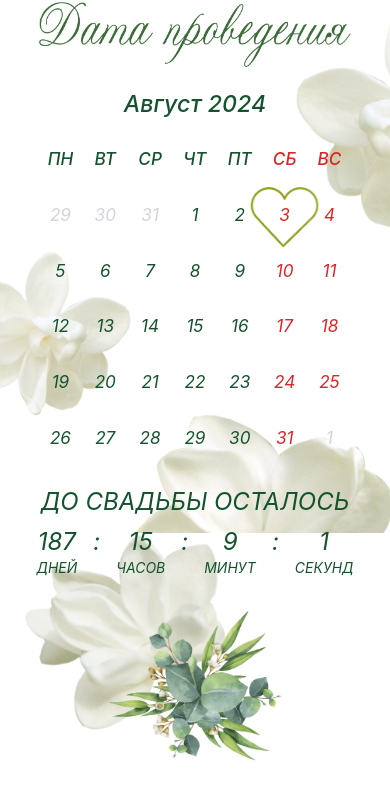
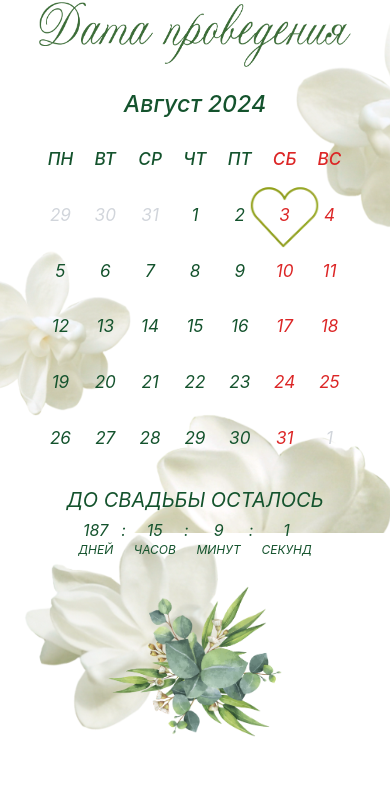
Before and after one commit to Aidarchik/weddingAlgizAndAngela, a React (Create React App) app: page / in a window 390 px wide. Shown: the part 1155-1954 px from the top of the page. Built offline with nearby package versions, Linux system fonts and the light colour scheme.

Commit message:
fix transition

```diff
--- a/src/components/content-wrapper/content-wrapper.js
+++ b/src/components/content-wrapper/content-wrapper.js
@@ -12,17 +12,17 @@ export function ContentWrapperLeft(props) {
     <div ref={ref} className="cw overflow-hidden mb-[40px]">
       <div className="container mx-auto h-full relative">
         <div className="cw__row flex items-center justify-center">
-          <div className="cw__image flex-initial basis-[20%] sm:basis-[13%] xl:basis-[10%] order-1  ">
+          <div className="cw__image flex-initial basis-[20%] sm:basis-[13%] xl:basis-[10%] order-1 relative z-10">
             <img src={greenBranchLeft} alt="" className="" />
           </div>
           <div
-            className={`cw__image flex-none absolute left-0 w-[100%] transition duration-[30000ms] ${
+            className={`cw__image flex-none absolute left-[-30%] z-0 w-[100%] transition ease-linear duration-[20000ms] ${
               inView && "translate-x-[130%]"
             }`}
           >
             <img src={hearts_L} alt="" className="top-0" />
           </div>
-          <div className="cw__body flex-initial basis-3/4 lg:basis-[50%] xl:basis-[40%] order-2 pr-6 mr-11">
+          <div className="cw__body flex-initial basis-3/4 lg:basis-[50%] xl:basis-[40%] order-2 pr-6 mr-11 relative z-10">
             {props.children}
           </div>
         </div>
@@ -39,17 +39,17 @@ export function ContentWrapperRight(props) {
     <div ref={ref} className="cw overflow-hidden mb-[40px]">
       <div className="container mx-auto h-full relative">
         <div className="cw__row flex items-center justify-center">
-          <div className="cw__image flex-initial basis-[20%] sm:basis-[13%] xl:basis-[10%] order-2  ">
+          <div className="cw__image flex-initial basis-[20%] sm:basis-[13%] xl:basis-[10%] order-2 relative z-10">
             <img src={greenBranchRight} alt="" className="" />
           </div>
           <div
-            className={`cw__image flex-none absolute right-0  w-[100%] transition duration-[30000ms] ${
+            className={`cw__image flex-none absolute right-[-30%] z-0 w-[100%] transition ease-linear duration-[20000ms] ${
               inView && "-translate-x-[130%]"
             }`}
           >
             <img src={hearts_R} alt="" className="top-0" />
           </div>
-          <div className="cw__body flex-initial basis-3/4 lg:basis-[50%] xl:basis-[40%] order-1 p-6 ml-11">
+          <div className="cw__body flex-initial basis-3/4 lg:basis-[50%] xl:basis-[40%] order-1 p-6 ml-11 relative z-10">
             {props.children}
           </div>
         </div>
--- a/src/components/date/timer/timer.js
+++ b/src/components/date/timer/timer.js
@@ -21,51 +21,53 @@ export default function Timer() {
     return () => clearInterval(interval);
   }, []);
   return (
-    <>
-      <h1 className="text-2xl">ДО СВАДЬБЫ ОСТАЛОСЬ</h1>
+    <div className="">
+      <h1 className="text-xl sm:text-2xl">ДО СВАДЬБЫ ОСТАЛОСЬ</h1>
       <div className="timer">
         <div className="timer__row flex item-center justify-center">
-          <div className="timer__column p-2">
+          <div className="timer__column p-1 sm:p-2">
             <div className="timer__item">
-              <div className="item__number text-2xl">{count.days}</div>
-              <h3 className="item__name text-sm uppercase">дней</h3>
+              <div className="item__number sm:text-2xl">{count.days}</div>
+              <h3 className="item__name text-xs sm:text-sm uppercase">дней</h3>
             </div>
           </div>
-          <div className="timer__column p-2">
+          <div className="timer__column p-1 sm:p-2">
             <div className="timer__item">
-              <div className="item__number text-2xl">:</div>
+              <div className="item__number sm:text-2xl">:</div>
             </div>
           </div>
-          <div className="timer__column p-2">
+          <div className="timer__column p-1 sm:p-2">
             <div className="timer__item">
-              <div className="item__number text-2xl">{count.hours}</div>
-              <h3 className="item__name text-sm uppercase">часов</h3>
+              <div className="item__number sm:text-2xl">{count.hours}</div>
+              <h3 className="item__name text-xs sm:text-sm uppercase">часов</h3>
             </div>
           </div>
-          <div className="timer__column p-2">
+          <div className="timer__column p-1 sm:p-2">
             <div className="timer__item">
-              <div className="item__number text-2xl">:</div>
+              <div className="item__number sm:text-2xl">:</div>
             </div>
           </div>
-          <div className="timer__column p-2">
+          <div className="timer__column p-1 sm:p-2">
             <div className="timer__item">
-              <div className="item__number text-2xl">{count.minutes}</div>
-              <h3 className="item__name text-sm uppercase">минут</h3>
+              <div className="item__number sm:text-2xl">{count.minutes}</div>
+              <h3 className="item__name text-xs sm:text-sm uppercase">минут</h3>
             </div>
           </div>
-          <div className="timer__column p-2">
+          <div className="timer__column p-1 sm:p-2">
             <div className="timer__item">
-              <div className="item__number text-2xl">:</div>
+              <div className="item__number sm:text-2xl">:</div>
             </div>
           </div>
-          <div className="timer__column p-2">
+          <div className="timer__column p-1 sm:p-2">
             <div className="timer__item">
-              <div className="item__number text-2xl">{count.seconds}</div>
-              <h3 className="item__name text-sm uppercase">секунд</h3>
+              <div className="item__number sm:text-2xl">{count.seconds}</div>
+              <h3 className="item__name text-xs sm:text-sm uppercase">
+                секунд
+              </h3>
             </div>
           </div>
         </div>
       </div>
-    </>
+    </div>
   );
 }
--- a/src/components/dress-code/dress-code.js
+++ b/src/components/dress-code/dress-code.js
@@ -7,7 +7,7 @@ export default function DressCode() {
       <div className="dg__row flex flex-col items-center">
         <div className="dg__column lg:mb-10">
           <div className="dg__item">
-            <img src={dressCode} alt="" className="max-w-[40%] mx-auto" />
+            <img src={dressCode} alt="" className="max-w-[50%] mx-auto" />
           </div>
         </div>
         <div className="dg__column sm:w-[350px] lg:w-[450px] mb-5 lg:mb-10">
```
